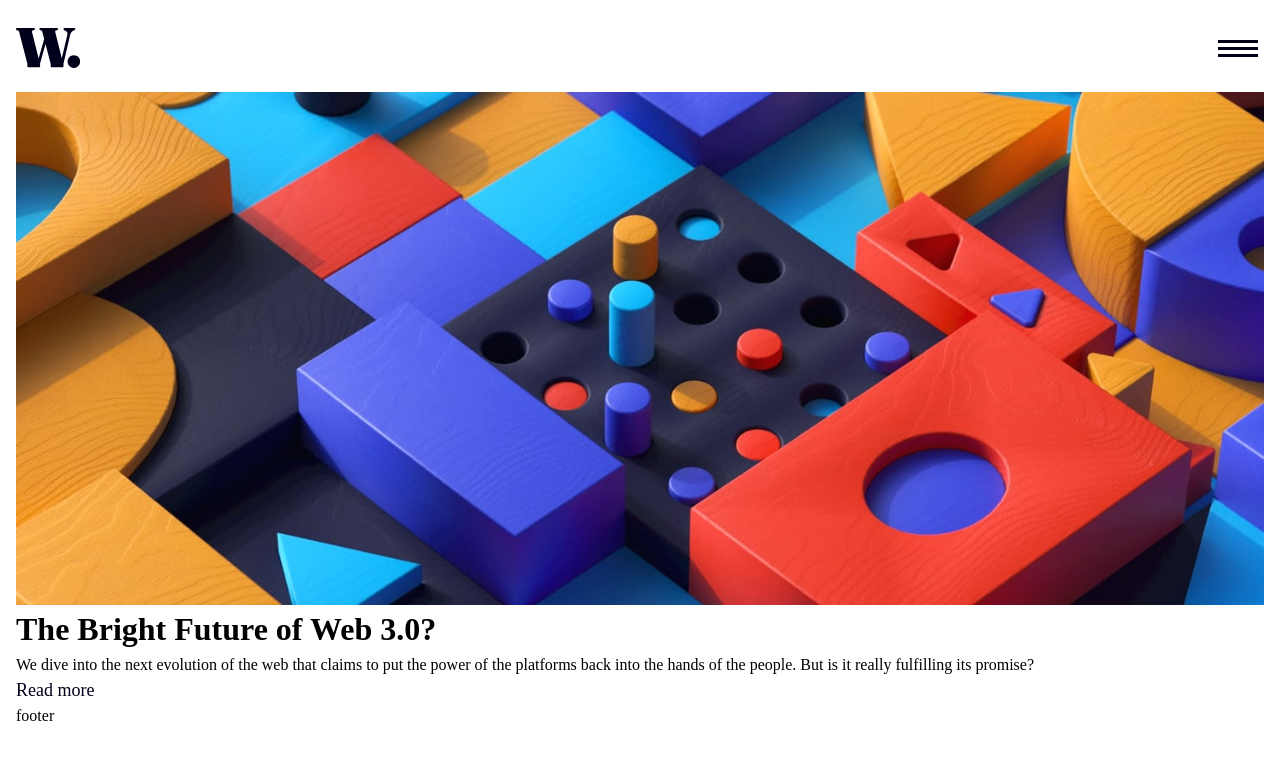
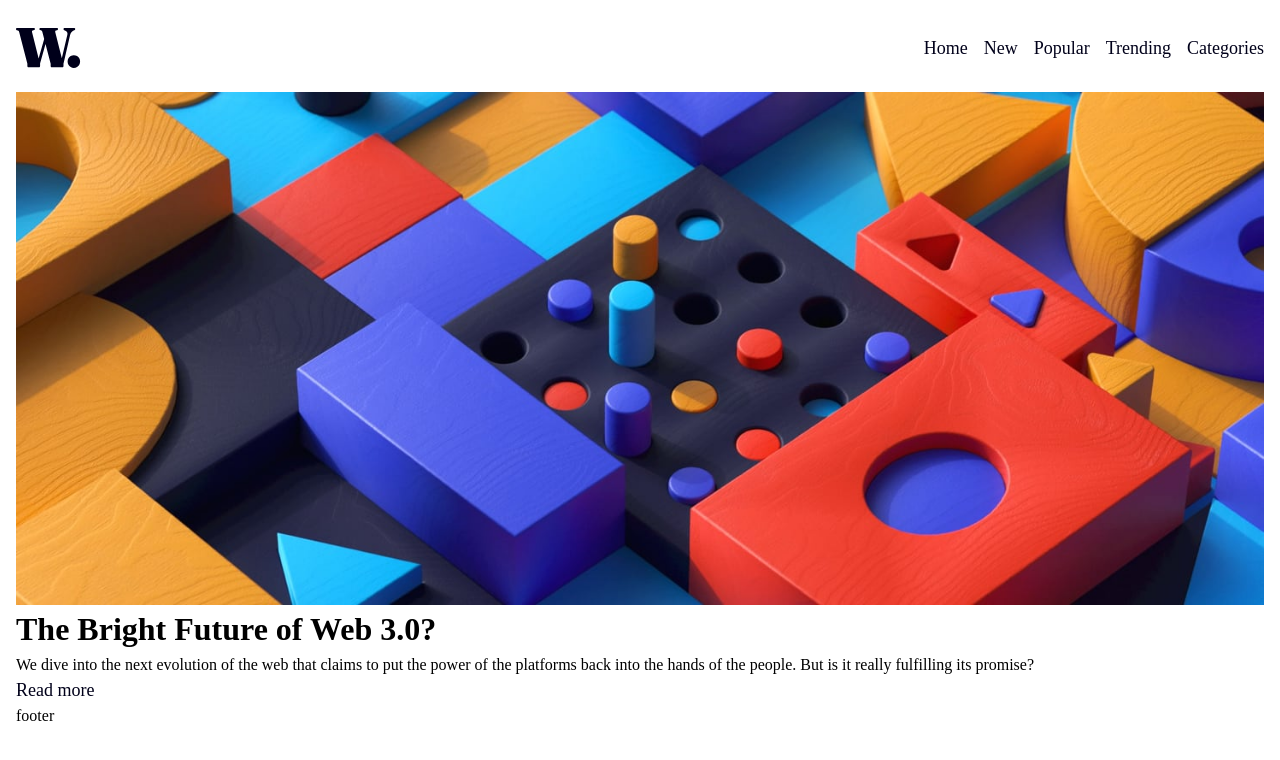
Before and after one commit to queseri/news-homepage, a React (Vite) app: page / in a window 1280 px wide. Shown: the top 760 px of the page. Built offline with nearby package versions, Linux system fonts and the light colour scheme; a web font is replaced by a local one.

Commit message:
initial layout medium devices - navigation

```diff
--- a/src/App.jsx
+++ b/src/App.jsx
@@ -57,7 +57,7 @@ function App() {
         <div className="hero">
           <div className="container-hero-img">
             <picture>
-              <source media="(min-width: 720px)" srcSet={Web3Desktop} />
+              <source media="(min-width: 45rem)" srcSet={Web3Desktop} />
               <img src={Web3Mobile} alt="" />
             </picture>
           </div>
--- a/src/sass/components/_button.scss
+++ b/src/sass/components/_button.scss
@@ -1,3 +1,5 @@
+@use "../utils";
+
 .close-img {
     display: none;
 }
@@ -8,4 +10,8 @@
     border: none;
     z-index: 1;
     position: relative;
+
+    @include utils.mQ(45rem) {
+        display: none;
+    }
 }
--- a/src/sass/layouts/_nav.scss
+++ b/src/sass/layouts/_nav.scss
@@ -1,4 +1,5 @@
 @use "../base";
+@use "../utils";
 
 .nav {
     position: relative;
@@ -16,6 +17,14 @@
     align-items: flex-start;
     gap: 1rem;
     padding-inline-start: 1.5rem;
+
+    @include utils.mQ(45rem) {
+        width: 100%;
+        position: relative;
+        height: auto;
+        flex-direction: row;
+        right: 0;
+    }
 }
 
 .show-nav {
@@ -23,10 +32,15 @@
     transition: all 0.5s ease-out;
     top: -(base.$spacer1 * 2);
     background-color: base.$clr-almost-white;
+    @include utils.mQ(45rem) {
+       top: 0;
+       right: 0;
+    }
 }
 
 .nav-link {
     color: base.$clr-dark-space-blue;
     font-size: base.$fs-18;
     text-decoration: none;
+    font-weight: 400;
 }
--- a/src/sass/layouts/_page.scss
+++ b/src/sass/layouts/_page.scss
@@ -1,5 +1,6 @@
 @use 'sass:math';
 @use "../base";
+@use "../utils";
 
 .app {
     margin-inline: base.$spacer1;
@@ -18,8 +19,15 @@
     height: 100vh;
     background: base.$clr-dark-space-blue;
     opacity: 0;
+    @include utils.mQ(45rem) {
+        width: 0;
+        height: 0;
+    }
 }
 
 .show-overlay {
     opacity: 0.5;
+    @include utils.mQ(45rem) {
+       opacity: 0;
+    }
 }
--- a/src/sass/utils/_index.scss
+++ b/src/sass/utils/_index.scss
@@ -1 +1,2 @@
 @forward "./functions";
+@forward "./mixin";
--- /dev/null
+++ b/src/sass/utils/_mixin.scss
@@ -0,0 +1,6 @@
+//media query control
+@mixin mQ($arg) {
+    @media screen and (min-width: $arg) {
+        @content;
+    }
+}
```
